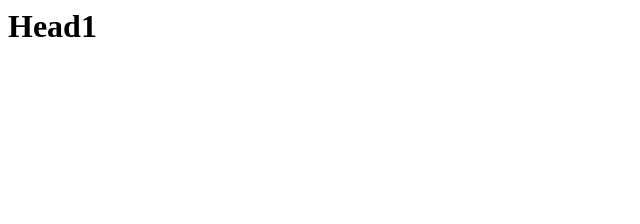
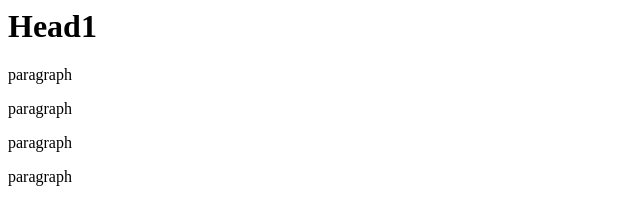
Before and after one commit to kaustubhtalathi/html5-demos, a plain HTML site: page new.html in a window 1280 px wide. Shown: the whole page, without its empty margins (0-640 px from the left). Drawn offline with Linux system fonts and the light colour scheme.

Commit message:
new content

```diff
--- a/new.html
+++ b/new.html
@@ -4,5 +4,9 @@
     </head>
     <body>
         <h1>Head1</h1>
+        <p>paragraph</p>
+        <p>paragraph</p>
+        <p>paragraph</p>
+        <p>paragraph</p>
     </body>
 </html>
```
